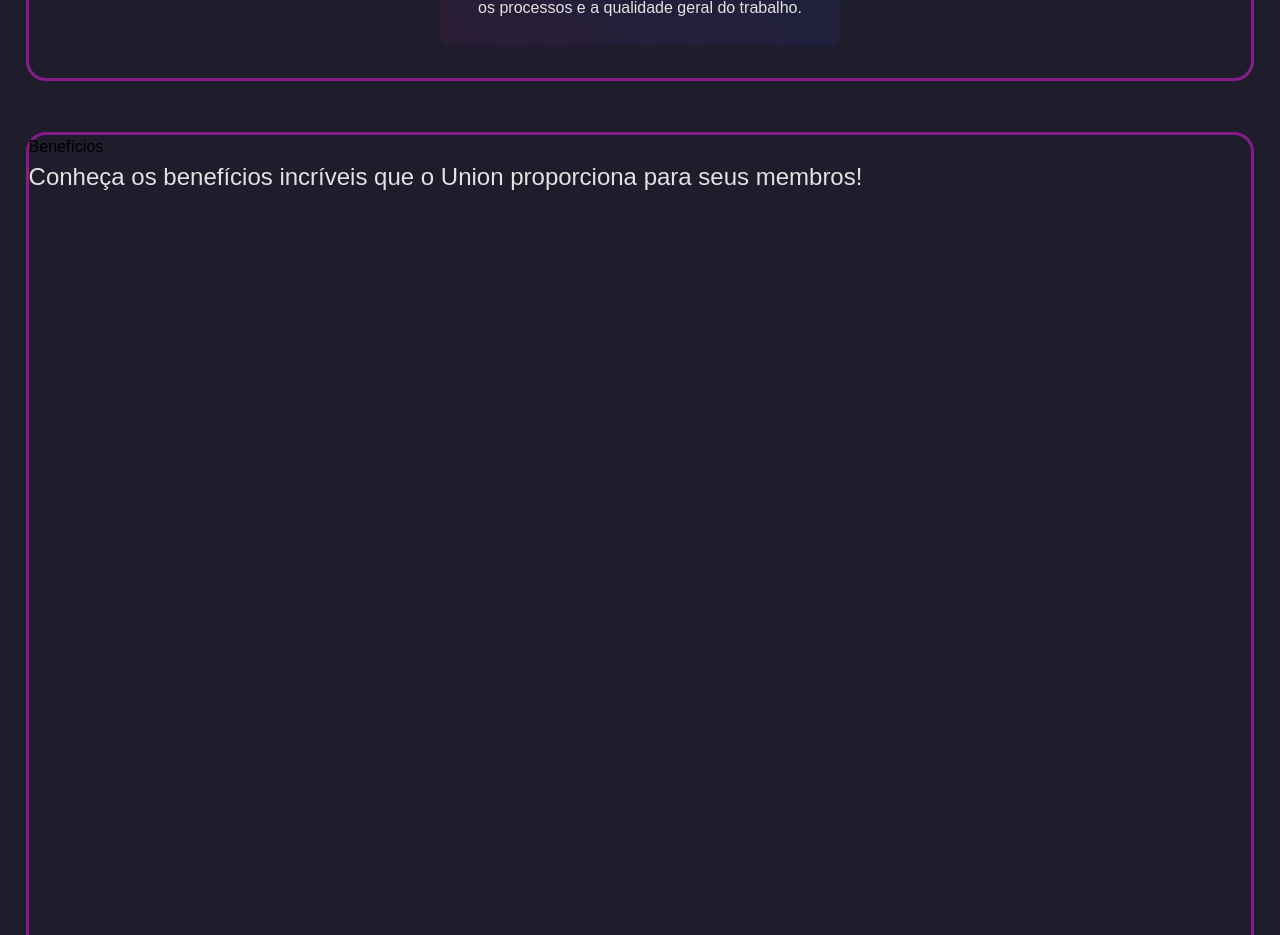
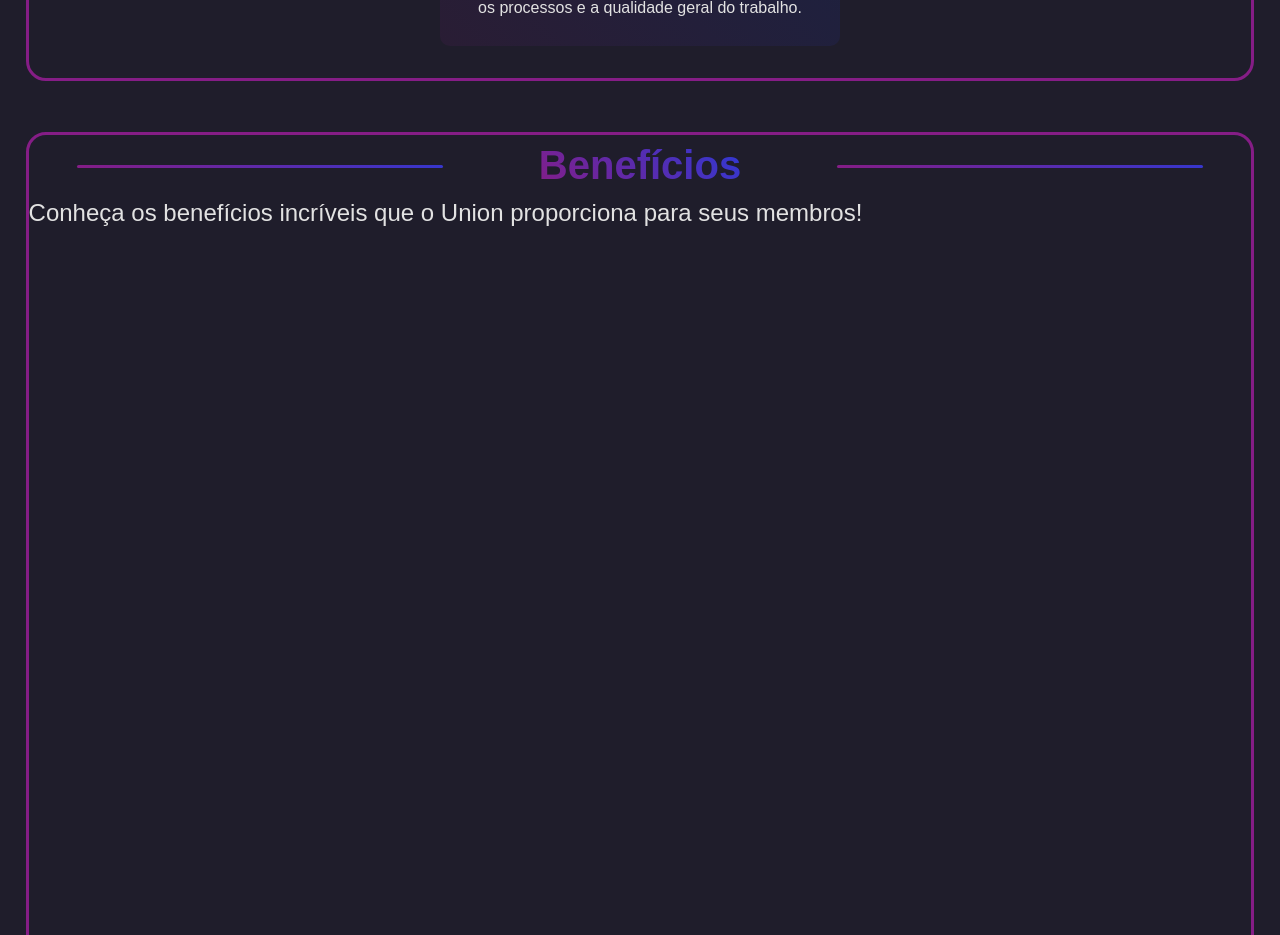
Before and after one commit to MayaraMBastos/desafio-page-union, a Next.js app: page / in a window 1280 px wide. Shown: the part 2200-3135 px from the top of the page. Built offline with nearby package versions, Linux system fonts and the light colour scheme.

Commit message:
style section beneficios

```diff
--- a/src/components/layout/sections/SectionBeneficios.js
+++ b/src/components/layout/sections/SectionBeneficios.js
@@ -4,15 +4,15 @@ import stylesContainer from "../Container.module.css";
 function SectionBeneficios() {
   return (
     <section className={`${stylesContainer.section}`}>
-      <div className="sc-eqUAAy dzXXvd">
+      <div className={`${styles.div_linhas_title}`}>
         <div
           aria-label="Linha a esquerda do titulo"
-          className="sc-dcJsrY iNzVsI"
+          className={`left-0 ${styles.div_linha}`}
         ></div>
         <h2 className="sc-fqkvVR ldfcuN">Benefícios</h2>
         <div
           aria-label="Linha a direita do titulo"
-          className="sc-iGgWBj jDNXdV"
+          className={`right-0 ${styles.div_linha}`}
         ></div>
       </div>
       <p className="sc-eZkCL elEVVm">
--- a/src/components/layout/sections/SectionBeneficios.module.css
+++ b/src/components/layout/sections/SectionBeneficios.module.css
@@ -0,0 +1,36 @@
+.div_linhas_title {
+  position: relative;
+  max-width: 125.6rem;
+  display: flex;
+  -webkit-box-pack: center;
+  justify-content: center;
+}
+
+.div_linhas_title h2 {
+  font-size: 2.5rem;
+  font-weight: 700;
+  background: linear-gradient(
+      225deg,
+      rgb(0, 72, 254) -50%,
+      rgb(133, 29, 134) 100%
+    )
+    text;
+  -webkit-text-fill-color: transparent;
+}
+
+.div_linha {
+  width: calc(50% - 16.3rem);
+  height: 5px;
+  position: absolute;
+  display: block;
+  top: 50%;
+  width: 30%;
+  height: 3px;
+  background: linear-gradient(
+    225deg,
+    rgb(0, 72, 254) -70%,
+    rgb(133, 29, 134) 100%
+  );
+  border-radius: 20px;
+  margin: 0 3rem 0 3rem;
+}
```
